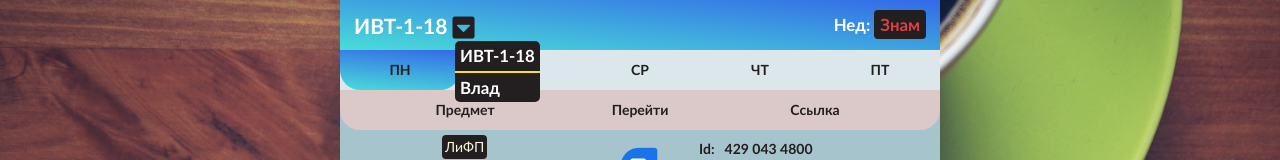
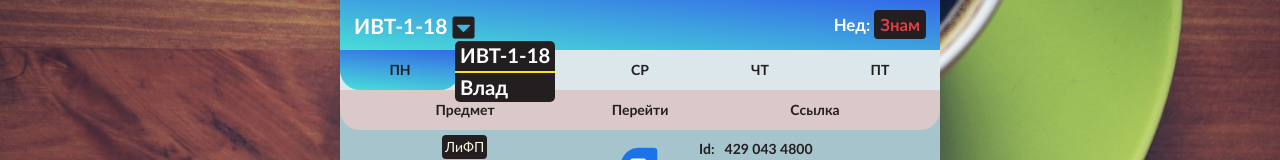
Before and after one commit to micronkh/ivt, a website: page docs/index.html in a window 1280 px wide. Both pictures are taken after a click on the icon 463 px from the left and 27 px from the top of the page. Shown: the top 160 px of the page. Drawn offline with Linux system fonts and the light colour scheme.

Commit message:
Add files via upload

```diff
--- a/docs/index.html
+++ b/docs/index.html
@@ -19,7 +19,7 @@
                 <i class="fas fa-caret-square-down text-dark big" id="choice-group"></i>
             </h2>
 
-            <ul class="dropdown big group">
+            <ul class="dropdown biggest group">
                 <li data-group="ivt-1-18">ИВТ-1-18</li>
                 <li data-group="vlad">Влад</li>
             </ul>
```
